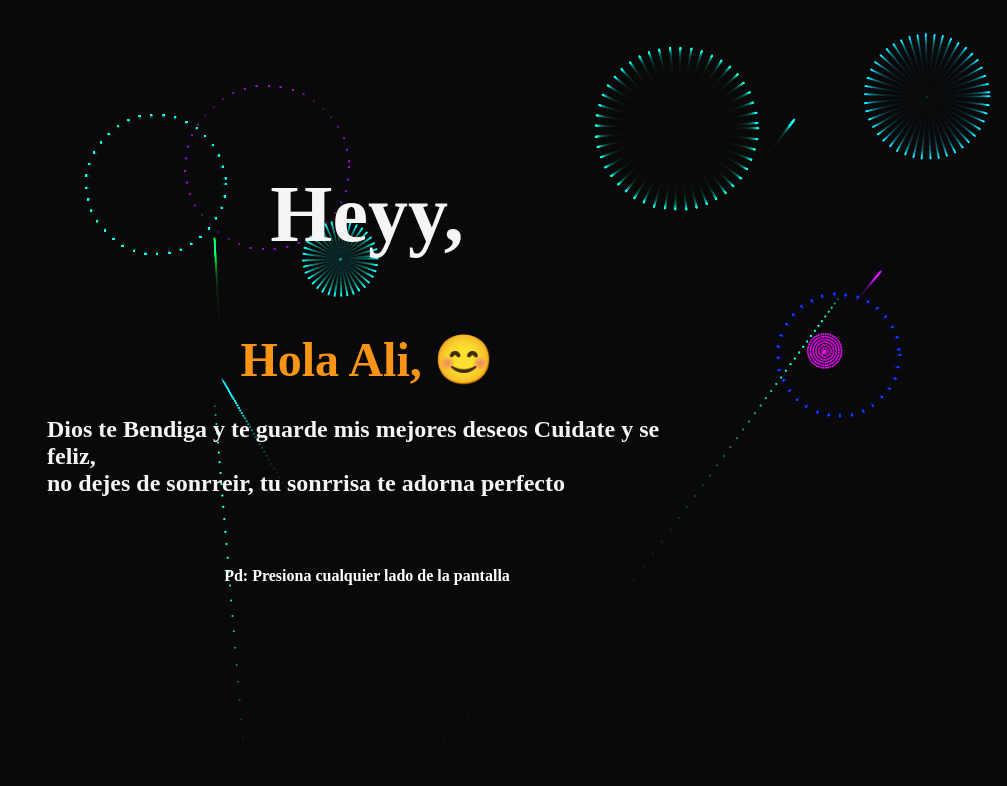
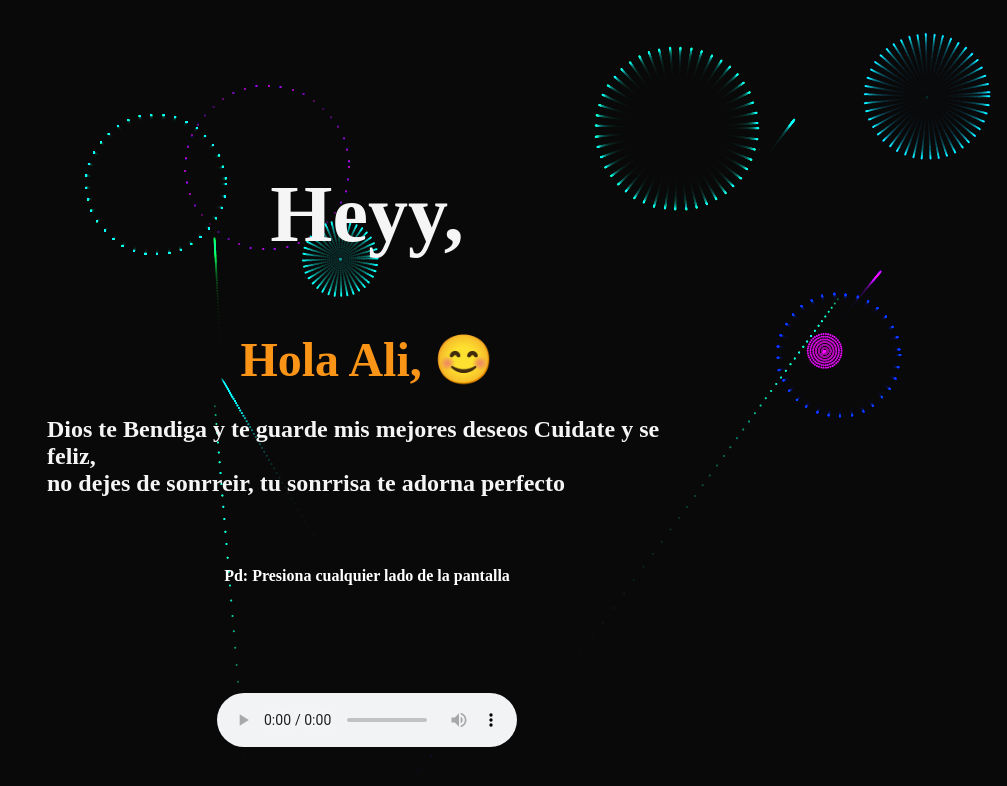
Before and after one commit to es97sty/Ali-Alison, a plain HTML site: page docs/index.html in a window 1280 px wide. Shown: the whole page, without its empty margins (273-1280 px from the left). Drawn offline with Linux system fonts and the light colour scheme.

Commit message:
Update index.html

```diff
--- a/docs/index.html
+++ b/docs/index.html
@@ -75,7 +75,7 @@
 </head>
 <body>
 
-  <audio autoplay loop>
+  <audio controls>
       <source src="ultimocafe.ogg"  type="audio/ogg">
     <source src="ultimocafe.mp3" type="audio/mpeg">
       <source src="ultimocafe.maw"  type="audio/maw">
```
